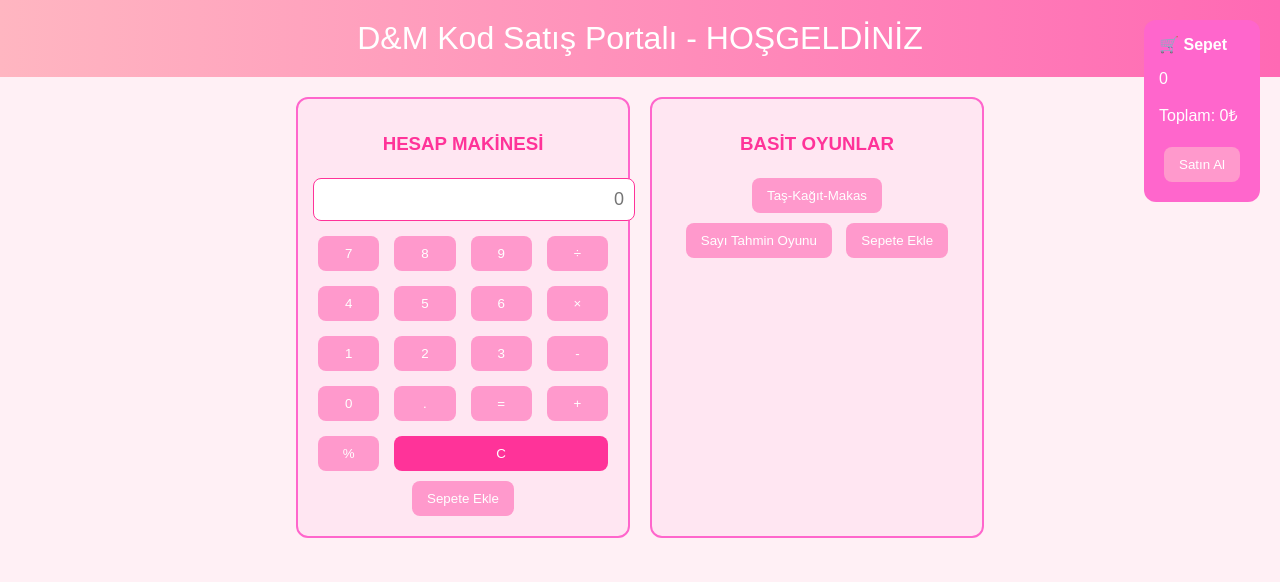
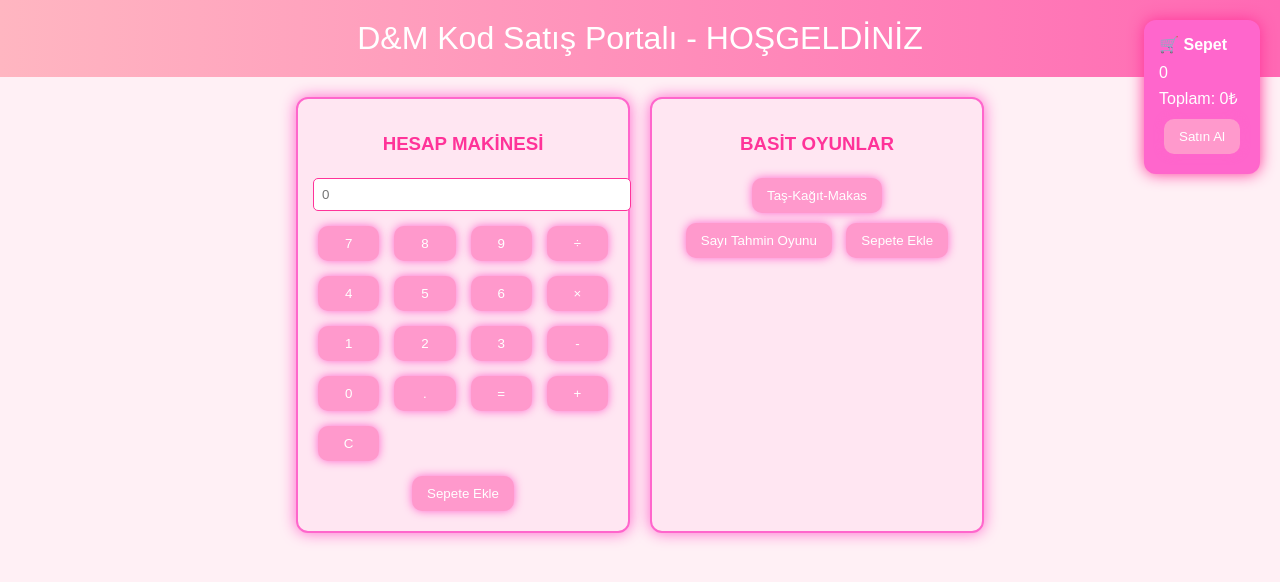
Before and after one commit to kodmekanizmamuh-oss/dm-kod-portal, a plain HTML site: page index.html in a window 1280 px wide. Drawn offline with Linux system fonts and the light colour scheme.

Commit message:
Update index.html

```diff
--- a/index.html
+++ b/index.html
@@ -7,14 +7,15 @@
 <style>
 body{font-family:sans-serif;margin:0;padding:0;background:#fff0f5;}
 header{background:linear-gradient(90deg,#ffb6c1,#ff69b4);color:#fff;padding:20px;text-align:center;font-size:2em;}
-.product-container{display:flex;flex-wrap:wrap;justify-content:center;gap:20px;padding:20px;}
-.product{background:#ffe6f2;border:2px solid #ff66cc;border-radius:12px;padding:15px;width:300px;text-align:center;position:relative;}
+.container{display:flex;flex-wrap:wrap;justify-content:center;gap:20px;padding:20px;}
+.product{background:#ffe6f2;border:2px solid #ff66cc;border-radius:12px;padding:15px;width:300px;text-align:center;position:relative;box-shadow:0 0 15px #ff66cc;}
 .product h3{color:#ff3399;}
-button{cursor:pointer;transition:0.2s;padding:10px 15px;border:none;border-radius:8px;background:#ff99cc;color:#fff;margin:5px;}
-button:hover{background:#ff3399;}
-#cart{position:fixed;top:20px;right:20px;background:#ff66cc;padding:15px;border-radius:12px;color:#fff;z-index:1000;}
+button{cursor:pointer;transition:0.3s;padding:10px 15px;border:none;border-radius:10px;background:#ff99cc;color:#fff;margin:5px;box-shadow:0 0 10px #ff66cc;}
+button:hover{background:#ff3399;transform:translateY(-2px);}
+#cart{position:fixed;top:20px;right:20px;background:#ff66cc;padding:15px;border-radius:12px;color:#fff;z-index:1000;box-shadow:0 0 15px #ff3399;}
 #cart h4{margin:0 0 10px 0;}
-input, select{margin:5px 0;}
+#cart p{margin:5px 0;}
+input, select{margin:5px 0;padding:8px;border-radius:5px;border:1px solid #ff3399;width:100%;}
 </style>
 </head>
 <body>
@@ -28,13 +29,13 @@ input, select{margin:5px 0;}
   <button onclick="checkout()">Satın Al</button>
 </div>
 
-<div class="product-container">
+<div class="container">
 
-<!-- ÜRÜN: HESAP MAKİNESİ -->
+<!-- HESAP MAKİNESİ -->
 <div class="product">
 <h3>HESAP MAKİNESİ</h3>
-<input type="text" id="calc-screen" placeholder="0" readonly style="width:100%;padding:10px;margin-bottom:10px;border-radius:8px;border:1px solid #ff3399;text-align:right;font-size:18px;">
-<div style="display:grid;grid-template-columns:repeat(4,1fr);gap:5px;">
+<input type="text" id="calc-screen" placeholder="0" readonly>
+<div style="display:grid;grid-template-columns:repeat(4,1fr);gap:5px;margin:5px 0;">
 <button onclick="press('7')">7</button>
 <button onclick="press('8')">8</button>
 <button onclick="press('9')">9</button>
@@ -51,13 +52,12 @@ input, select{margin:5px 0;}
 <button onclick="press('.')">.</button>
 <button onclick="calculate()">=</button>
 <button onclick="press('+')">+</button>
-<button onclick="percent()">%</button>
-<button onclick="clearScreen()" style="grid-column: span 3;background:#ff3399;color:#fff;">C</button>
+<button onclick="clearScreen()">C</button>
 </div>
 <button onclick="addToCart('HESAP MAKİNESİ',200)">Sepete Ekle</button>
 </div>
 
-<!-- ÜRÜN: BASİT OYUNLAR -->
+<!-- BASİT OYUNLAR -->
 <div class="product">
 <h3>BASİT OYUNLAR</h3>
 <button onclick="rockPaperScissors()">Taş-Kağıt-Makas</button>
@@ -67,15 +67,29 @@ input, select{margin:5px 0;}
 
 </div>
 
+<!-- ADMIN PANELİ -->
 <script>
-/* HESAP MAKİNESİ */
+let cartCount=0, cartTotal=0, IBAN="TR98000670100000022363236";
+
+function addToCart(name,price){
+  cartCount++;
+  cartTotal+=price;
+  document.getElementById('cart-items').innerText=cartCount;
+  document.getElementById('cart-total').innerText='Toplam: '+cartTotal+'₺';
+  alert(name+" kod başarıyla sepete eklendi!");
+}
+
+function checkout(){
+  alert("Ödeme simülasyonu: Lütfen toplam tutarı "+IBAN+" hesabına gönderin. Ödeme onayı admin tarafından yapılacaktır.");
+}
+
+/* Hesap Makinesi */
 let calcValue="";
 function press(val){calcValue+=val;document.getElementById('calc-screen').value=calcValue;}
 function clearScreen(){calcValue="";document.getElementById('calc-screen').value=calcValue;}
 function calculate(){try{calcValue=eval(calcValue);document.getElementById('calc-screen').value=calcValue;}catch(e){document.getElementById('calc-screen').value="Hata";}}
-function percent(){try{calcValue=eval(calcValue)/100;document.getElementById('calc-screen').value=calcValue;}catch(e){document.getElementById('calc-screen').value="Hata";}}
 
-/* BASİT OYUNLAR */
+/* Oyunlar */
 function rockPaperScissors(){
   const choices=["Taş","Kağıt","Makas"];
   const user=prompt("Taş, Kağıt veya Makas seçin:");
@@ -94,24 +108,11 @@ function guessNumber(){
   else alert(`Yanlış! Doğru sayı ${number}`);
 }
 
-/* SEPET */
-let cartCount=0;
-let cartTotal=0;
-function addToCart(name,price){
-  cartCount++;
-  cartTotal+=price;
-  document.getElementById('cart-items').innerText=cartCount;
-  document.getElementById('cart-total').innerText='Toplam: '+cartTotal+'₺';
-  alert(name+" kod başarıyla sepete eklendi!");
-}
-function checkout(){alert("Satın alma işlemi demo değildir, ödeme entegrasyonu eklenmelidir.");}
-
-/* ADMIN PANELİ (basit simülasyon) */
+/* Admin giriş simülasyonu */
 function adminLogin(){
   const password=prompt("Admin Şifrenizi Girin:");
   if(password==="2332"){
-    alert("Admin girişi başarılı!");
-    document.getElementById('admin-panel').style.display="block";
+    alert("Admin girişi başarılı! Ürün ekleme ve fiyat güncelleme yapılabilir.");
   } else alert("Şifre yanlış!");
 }
 </script>
```
